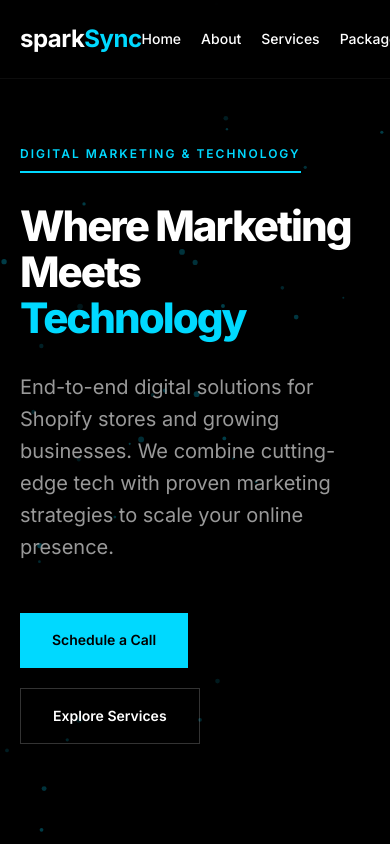
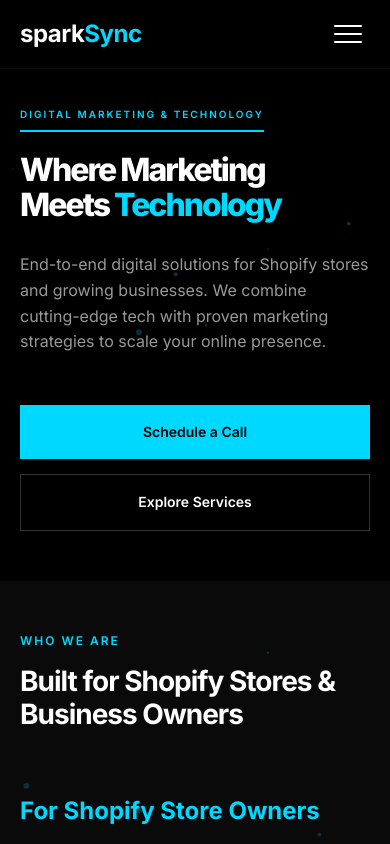
Before and after one commit to iamsahilshukla/sparkSync, a React (Vite) app: page / in a window 390 px wide. Shown: the top 844 px of the page. Built offline with nearby package versions, Linux system fonts and the light colour scheme.

Commit message:
feat: made it modbile optimized

```diff
--- a/src/App.css
+++ b/src/App.css
@@ -62,6 +62,61 @@ nav a:hover::after {
   width: 100%;
 }
 
+/* Hamburger Menu */
+.hamburger {
+  display: none;
+  flex-direction: column;
+  gap: 6px;
+  background: transparent;
+  border: none;
+  cursor: pointer;
+  padding: 8px;
+  z-index: 101;
+  position: relative;
+}
+
+.hamburger span {
+  display: block;
+  width: 28px;
+  height: 2px;
+  background: #fff;
+  transition: all 0.3s ease;
+  border-radius: 2px;
+}
+
+.hamburger:hover span {
+  background: #00D9FF;
+}
+
+.hamburger.active span:nth-child(1) {
+  transform: rotate(45deg) translate(8px, 8px);
+}
+
+.hamburger.active span:nth-child(2) {
+  opacity: 0;
+}
+
+.hamburger.active span:nth-child(3) {
+  transform: rotate(-45deg) translate(7px, -7px);
+}
+
+/* Menu Overlay */
+.menu-overlay {
+  position: fixed;
+  top: 0;
+  left: 0;
+  width: 100%;
+  height: 100vh;
+  background: rgba(0, 0, 0, 0.7);
+  z-index: 98;
+  animation: fadeIn 0.3s ease;
+}
+
+@keyframes fadeIn {
+  from { opacity: 0; }
+  to { opacity: 1; }
+}
+
 /* Particle Canvas */
 #tsparticles {
   position: absolute;
@@ -103,7 +158,7 @@ nav a:hover::after {
 }
 
 .hero h1 {
-  font-size: clamp(42px, 6vw, 72px);
+  font-size: clamp(32px, 8vw, 72px);
   font-weight: 800;
   line-height: 1.1;
   margin-bottom: 30px;
@@ -115,7 +170,7 @@ nav a:hover::after {
 }
 
 .hero-description {
-  font-size: 20px;
+  font-size: clamp(16px, 3vw, 20px);
   line-height: 1.6;
   color: #999;
   max-width: 700px;
@@ -129,7 +184,11 @@ nav a:hover::after {
 }
 
 .btn {
-  display: inline-block;
+  display: inline-flex;
+  align-items: center;
+  justify-content: center;
+  min-height: 48px;
+  min-width: 120px;
   padding: 16px 32px;
   text-decoration: none;
   font-weight: 600;
@@ -137,6 +196,8 @@ nav a:hover::after {
   transition: all 0.3s;
   border: none;
   cursor: pointer;
+  user-select: none;
+  -webkit-tap-highlight-color: transparent;
 }
 
 .btn-primary {
@@ -149,6 +210,11 @@ nav a:hover::after {
   transform: translateY(-2px);
 }
 
+.btn-primary:active {
+  transform: scale(0.98);
+  background: #00A0C0;
+}
+
 .btn-secondary {
   background: transparent;
   color: #fff;
@@ -158,6 +224,11 @@ nav a:hover::after {
 .btn-secondary:hover {
   border-color: #00D9FF;
   color: #00D9FF;
+}
+
+.btn-secondary:active {
+  transform: scale(0.98);
+  background: rgba(0, 217, 255, 0.1);
 }
 
 /* Section Base */
@@ -181,7 +252,7 @@ section {
 }
 
 .section-title {
-  font-size: clamp(32px, 4vw, 48px);
+  font-size: clamp(28px, 5vw, 48px);
   font-weight: 700;
   line-height: 1.2;
   margin-bottom: 20px;
@@ -189,7 +260,7 @@ section {
 }
 
 .section-description {
-  font-size: 18px;
+  font-size: clamp(15px, 2.5vw, 18px);
   color: #999;
   max-width: 700px;
 }
@@ -552,22 +623,80 @@ footer p {
   font-size: 13px;
 }
 
-/* Mobile */
-@media (max-width: 968px) {
-  .header-content {
+/* ===================================
+   RESPONSIVE BREAKPOINTS
+   =================================== */
+
+/* Mobile (0-479px) */
+@media (max-width: 479px) {
+  .hamburger {
+    display: flex;
+  }
+
+  nav {
+    position: fixed;
+    top: 0;
+    right: -100%;
+    width: 80%;
+    max-width: 300px;
+    height: 100vh;
+    background: rgba(0, 0, 0, 0.98);
+    backdrop-filter: blur(20px);
+    transition: right 0.3s ease;
+    z-index: 99;
+    padding-top: 80px;
+    border-left: 1px solid rgba(255, 255, 255, 0.1);
+  }
+
+  nav.nav-open {
+    right: 0;
+  }
+
+  nav ul {
+    flex-direction: column;
+    gap: 0;
     padding: 20px;
   }
 
-  nav ul {
-    gap: 20px;
+  nav li {
+    width: 100%;
+    border-bottom: 1px solid rgba(255, 255, 255, 0.05);
+  }
+
+  nav a {
+    display: block;
+    padding: 18px 15px;
+    font-size: 16px;
+    width: 100%;
+    min-height: 56px;
+  }
+
+  .header-content {
+    padding: 15px 20px;
   }
 
   .hero {
-    padding: 100px 20px 60px;
+    padding: 100px 20px 50px;
+    min-height: auto;
+  }
+
+  .hero-tag {
+    font-size: 10px;
+    margin-bottom: 20px;
+  }
+
+  .cta-group {
+    flex-direction: column;
+    gap: 15px;
+  }
+
+  .btn {
+    width: 100%;
+    text-align: center;
   }
 
   section {
-    padding: 60px 20px;
+    padding: 50px 20px;
   }
 
   .about-grid {
@@ -575,29 +704,321 @@ footer p {
     gap: 40px;
   }
 
+  .stats {
+    grid-template-columns: repeat(2, 1fr);
+    gap: 20px;
+  }
+
+  .stat-number {
+    font-size: 36px;
+  }
+
   .service-row {
     grid-template-columns: 1fr;
   }
 
+  .service-item {
+    padding: 30px 25px;
+  }
+
+  .packages-grid {
+    grid-template-columns: 1fr;
+    gap: 30px;
+  }
+
+  .package {
+    padding: 35px 25px;
+  }
+
   .process-grid {
     grid-template-columns: 1fr;
+    gap: 30px;
   }
 
   .process-step::after {
     content: '↓';
     right: auto;
     top: auto;
-    bottom: -30px;
+    bottom: -20px;
     left: 25px;
   }
 
-  .contact-methods,
+  .process-step:last-child::after {
+    display: none;
+  }
+
+  .contact-methods {
+    grid-template-columns: 1fr;
+    gap: 25px;
+  }
+
+  .metrics-grid {
+    grid-template-columns: 1fr;
+    gap: 25px;
+  }
+
+  .metrics-box {
+    padding: 30px 20px;
+  }
+}
+
+/* Small Tablet (480px-767px) */
+@media (min-width: 480px) and (max-width: 767px) {
+  .hamburger {
+    display: flex;
+  }
+
+  nav {
+    position: fixed;
+    top: 0;
+    right: -100%;
+    width: 60%;
+    max-width: 350px;
+    height: 100vh;
+    background: rgba(0, 0, 0, 0.98);
+    backdrop-filter: blur(20px);
+    transition: right 0.3s ease;
+    z-index: 99;
+    padding-top: 80px;
+    border-left: 1px solid rgba(255, 255, 255, 0.1);
+  }
+
+  nav.nav-open {
+    right: 0;
+  }
+
+  nav ul {
+    flex-direction: column;
+    gap: 0;
+    padding: 20px;
+  }
+
+  nav li {
+    width: 100%;
+    border-bottom: 1px solid rgba(255, 255, 255, 0.05);
+  }
+
+  nav a {
+    display: block;
+    padding: 18px 15px;
+    font-size: 16px;
+    width: 100%;
+    min-height: 56px;
+  }
+
+  .header-content {
+    padding: 15px 30px;
+  }
+
+  .hero {
+    padding: 110px 30px 60px;
+  }
+
+  section {
+    padding: 60px 30px;
+  }
+
+  .about-grid {
+    grid-template-columns: 1fr;
+    gap: 40px;
+  }
+
+  .stats {
+    grid-template-columns: repeat(2, 1fr);
+    gap: 25px;
+  }
+
+  .service-row {
+    grid-template-columns: repeat(2, 1fr);
+  }
+
+  .service-item {
+    padding: 35px 30px;
+  }
+
+  .packages-grid {
+    grid-template-columns: repeat(2, 1fr);
+    gap: 30px;
+  }
+
+  .process-grid {
+    grid-template-columns: repeat(2, 1fr);
+    gap: 35px;
+  }
+
+  .process-step:nth-child(odd)::after {
+    content: '→';
+    bottom: auto;
+    top: 20px;
+    left: auto;
+    right: -25px;
+  }
+
+  .process-step:nth-child(even)::after {
+    content: '↓';
+    bottom: -25px;
+    left: 25px;
+    top: auto;
+    right: auto;
+  }
+
+  .process-step:last-child::after {
+    display: none;
+  }
+
+  .contact-methods {
+    grid-template-columns: repeat(3, 1fr);
+    gap: 30px;
+  }
+
   .metrics-grid {
     grid-template-columns: 1fr;
     gap: 30px;
   }
+}
+
+/* Tablet (768px-1023px) */
+@media (min-width: 768px) and (max-width: 1023px) {
+  .hamburger {
+    display: flex;
+  }
+
+  nav {
+    position: fixed;
+    top: 0;
+    right: -100%;
+    width: 400px;
+    height: 100vh;
+    background: rgba(0, 0, 0, 0.98);
+    backdrop-filter: blur(20px);
+    transition: right 0.3s ease;
+    z-index: 99;
+    padding-top: 80px;
+    border-left: 1px solid rgba(255, 255, 255, 0.1);
+  }
+
+  nav.nav-open {
+    right: 0;
+  }
+
+  nav ul {
+    flex-direction: column;
+    gap: 0;
+    padding: 20px;
+  }
+
+  nav li {
+    width: 100%;
+    border-bottom: 1px solid rgba(255, 255, 255, 0.05);
+  }
+
+  nav a {
+    display: block;
+    padding: 18px 15px;
+    font-size: 16px;
+    width: 100%;
+    min-height: 56px;
+  }
+
+  .header-content {
+    padding: 20px 40px;
+  }
+
+  .hero {
+    padding: 120px 40px 70px;
+  }
+
+  section {
+    padding: 80px 40px;
+  }
+
+  .about-grid {
+    grid-template-columns: 1fr 1fr;
+    gap: 50px;
+  }
+
+  .stats {
+    grid-template-columns: repeat(2, 1fr);
+  }
+
+  .service-row {
+    grid-template-columns: repeat(2, 1fr);
+  }
+
+  .service-item {
+    padding: 40px 30px;
+  }
 
   .packages-grid {
-    grid-template-columns: 1fr;
+    grid-template-columns: repeat(2, 1fr);
+    gap: 30px;
+  }
+
+  .process-grid {
+    grid-template-columns: repeat(2, 1fr);
+    gap: 40px;
+  }
+
+  .process-step:nth-child(odd)::after {
+    content: '→';
+    bottom: auto;
+    top: 20px;
+    left: auto;
+    right: -30px;
+  }
+
+  .process-step:nth-child(even)::after {
+    content: '↓';
+    bottom: -30px;
+    left: 25px;
+    top: auto;
+    right: auto;
+  }
+
+  .process-step:last-child::after {
+    display: none;
+  }
+
+  .contact-methods {
+    grid-template-columns: repeat(3, 1fr);
+  }
+
+  .metrics-grid {
+    grid-template-columns: repeat(2, 1fr);
+    gap: 30px;
   }
 }
+
+/* Desktop (1024px+) */
+@media (min-width: 1024px) {
+  .hamburger {
+    display: none;
+  }
+
+  nav {
+    position: static;
+    width: auto;
+    height: auto;
+    background: transparent;
+    padding: 0;
+    border: none;
+  }
+
+  nav ul {
+    flex-direction: row;
+    gap: 40px;
+    padding: 0;
+  }
+
+  nav li {
+    width: auto;
+    border: none;
+  }
+
+  nav a {
+    padding: 0;
+    font-size: 14px;
+    width: auto;
+    min-height: auto;
+  }
+}
--- a/src/App.jsx
+++ b/src/App.jsx
@@ -1,40 +1,93 @@
-import { useCallback } from 'react'
+import { useCallback, useState, useEffect } from 'react'
 import Particles from 'react-tsparticles'
 import { loadFull } from 'tsparticles'
 import './App.css'
 
 function App() {
+  const [mobileMenuOpen, setMobileMenuOpen] = useState(false)
+
+  // Get particle count based on viewport width
+  const getParticleCount = () => {
+    const width = window.innerWidth
+    if (width < 480) return 30
+    if (width < 768) return 50
+    if (width < 1024) return 70
+    return 100
+  }
+
+  const [particleCount, setParticleCount] = useState(getParticleCount())
+
   const particlesInit = useCallback(async engine => {
     await loadFull(engine)
+  }, [])
+
+  // Close mobile menu on scroll
+  useEffect(() => {
+    const handleScroll = () => {
+      if (mobileMenuOpen) setMobileMenuOpen(false)
+    }
+    window.addEventListener('scroll', handleScroll)
+    return () => window.removeEventListener('scroll', handleScroll)
+  }, [mobileMenuOpen])
+
+  // Update particle count on resize
+  useEffect(() => {
+    const handleResize = () => {
+      setParticleCount(getParticleCount())
+    }
+    window.addEventListener('resize', handleResize)
+    return () => window.removeEventListener('resize', handleResize)
   }, [])
 
   return (
     <>
       {/* Header */}
-      <header>
+      <header role="banner">
         <div className="header-content">
           <div className="logo">spark<span>Sync</span></div>
-          <nav>
+
+          <button
+            className={`hamburger ${mobileMenuOpen ? 'active' : ''}`}
+            onClick={() => setMobileMenuOpen(!mobileMenuOpen)}
+            aria-label="Toggle menu"
+            aria-expanded={mobileMenuOpen}
+          >
+            <span></span>
+            <span></span>
+            <span></span>
+          </button>
+
+          <nav className={mobileMenuOpen ? 'nav-open' : ''}>
             <ul>
-              <li><a href="#home">Home</a></li>
-              <li><a href="#about">About</a></li>
-              <li><a href="#services">Services</a></li>
-              <li><a href="#packages">Packages</a></li>
-              <li><a href="#process">Process</a></li>
-              <li><a href="#contact">Contact</a></li>
+              <li><a href="#home" onClick={() => setMobileMenuOpen(false)}>Home</a></li>
+              <li><a href="#about" onClick={() => setMobileMenuOpen(false)}>About</a></li>
+              <li><a href="#services" onClick={() => setMobileMenuOpen(false)}>Services</a></li>
+              <li><a href="#packages" onClick={() => setMobileMenuOpen(false)}>Packages</a></li>
+              <li><a href="#process" onClick={() => setMobileMenuOpen(false)}>Process</a></li>
+              <li><a href="#contact" onClick={() => setMobileMenuOpen(false)}>Contact</a></li>
             </ul>
           </nav>
         </div>
       </header>
 
+      {/* Menu Overlay */}
+      {mobileMenuOpen && (
+        <div
+          className="menu-overlay"
+          onClick={() => setMobileMenuOpen(false)}
+          aria-hidden="true"
+        />
+      )}
+
       {/* Hero */}
+      <main role="main" id="main-content">
       <div className="hero" id="home">
         <Particles
           id="tsparticles"
           init={particlesInit}
           options={{
             particles: {
-              number: { value: 100, density: { enable: true, value_area: 800 } },
+              number: { value: particleCount, density: { enable: true, value_area: 800 } },
               color: { value: '#00D9FF' },
               shape: { type: 'circle' },
               opacity: { value: 0.3, random: true },
@@ -53,13 +106,13 @@ function App() {
             interactivity: {
               detectsOn: 'canvas',
               events: {
-                onHover: { enable: true, mode: 'grab' },
-                onClick: { enable: true, mode: 'push' },
+                onHover: { enable: window.innerWidth >= 768, mode: 'grab' },
+                onClick: { enable: window.innerWidth >= 768, mode: 'push' },
                 resize: true
               },
               modes: {
                 grab: { distance: 140, links: { opacity: 0.5 } },
-                push: { quantity: 4 }
+                push: { quantity: window.innerWidth >= 768 ? 4 : 2 }
               }
             },
             detectRetina: true
@@ -364,10 +417,11 @@ function App() {
       </section>
 
       {/* Footer */}
-      <footer>
+      <footer role="contentinfo">
         <p>&copy; 2026 sparkSync. All rights reserved.</p>
         <p style={{marginTop: '10px'}}>Serving Local, National & International Clients</p>
       </footer>
+      </main>
     </>
   )
 }
```
